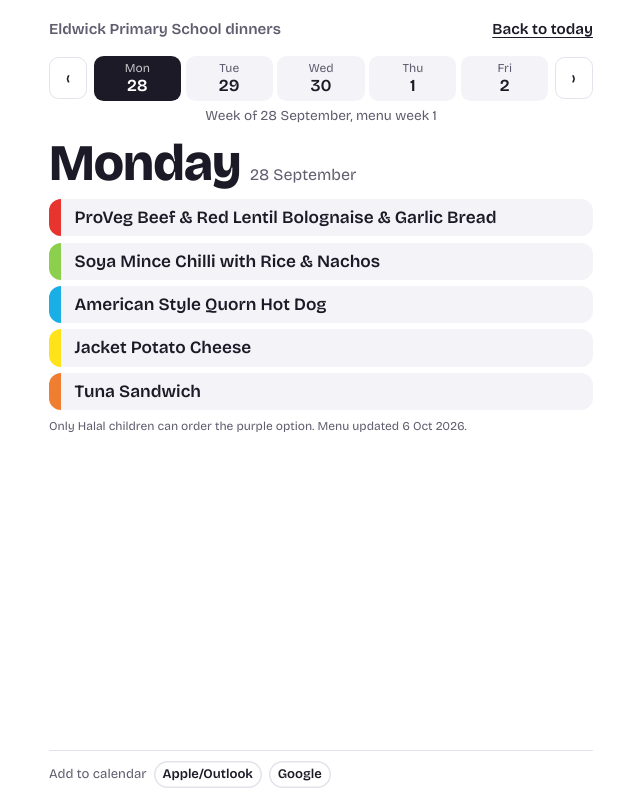
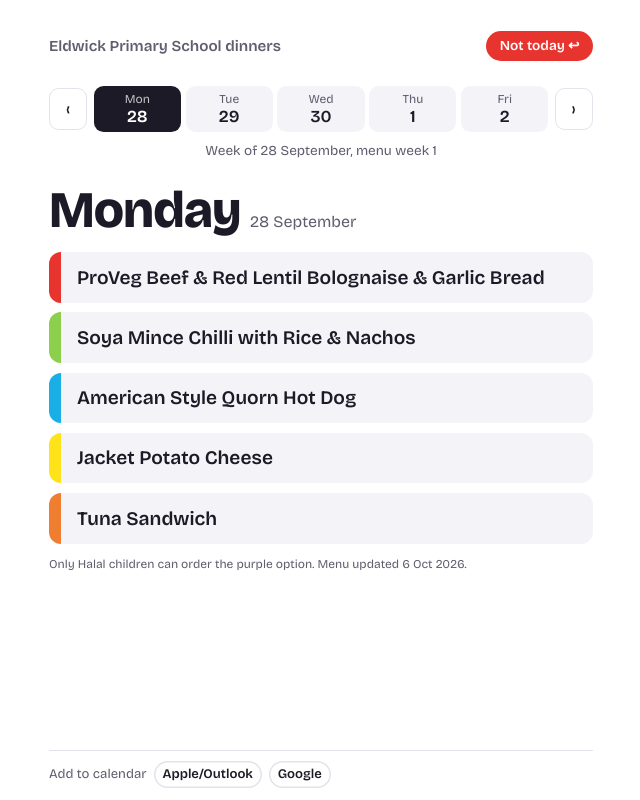
Before and after one commit to josh1c/edwick-school-dinners, a plain HTML site: page index.html in a window 1280 px wide. Both pictures are taken after a click on the button "Previous week". Shown: the whole page, without its empty margins (319-959 px from the left). Drawn offline with nearby package versions, Linux system fonts and the light colour scheme.

Commit message:
Add files via upload

```diff
--- a/index.html
+++ b/index.html
@@ -39,26 +39,29 @@
   body {
     margin: 0; background: var(--page); color: var(--ink);
     font-family: var(--font); font-size: 1.0625rem; line-height: 1.45;
-    height: 100%;
+    height: 100%; overflow: hidden; overscroll-behavior: none;
   }
+  html { overflow: hidden; overscroll-behavior: none; }
+  @supports (height: 100dvh) { html { height: 100dvh; } }
   .wrap {
     max-width: 36rem; margin: 0 auto; height: 100%;
-    padding: 0.9rem 1rem 0.75rem;
+    padding: 1.25rem 1rem 0.75rem;
     display: flex; flex-direction: column;
   }
-  main { flex: 1; min-height: 0; overflow-y: auto; }
+  main { flex: 1; min-height: 0; overflow-y: auto; overscroll-behavior: contain; touch-action: pan-y; }
 
-  header { display: flex; justify-content: space-between; align-items: baseline; gap: 1rem; }
+  header { display: flex; justify-content: space-between; align-items: center; gap: 1rem; min-height: 2.25rem; }
   .school { font-weight: 600; font-size: 0.95rem; color: var(--muted); margin: 0; }
   .today-link {
-    font: inherit; font-size: 0.95rem; font-weight: 600; color: var(--ink);
-    background: none; border: 0; padding: 0.25rem 0; cursor: pointer; text-decoration: underline;
-    text-underline-offset: 3px; white-space: nowrap;
+    flex: none; align-self: center;
+    font: inherit; font-size: 0.85rem; font-weight: 600; line-height: 1.2;
+    color: #fff; background: var(--red); border: 0; border-radius: 999px;
+    padding: 0.45rem 0.85rem; cursor: pointer; white-space: nowrap;
   }
   .today-link[hidden] { display: none; }
 
   /* Week strip: five days, the chosen one filled */
-  .weekbar { display: flex; align-items: center; gap: 0.4rem; margin: 0.7rem 0 0.3rem; }
+  .weekbar { display: flex; align-items: center; gap: 0.4rem; margin: 1rem 0 0.4rem; }
   .arrow {
     flex: none; width: 2.4rem; height: 2.6rem; border-radius: 0.6rem;
     border: 1.5px solid var(--line); background: var(--page); color: var(--ink);
@@ -120,9 +123,29 @@
   }
   .fine { color: var(--muted); font-size: 0.75rem; line-height: 1.35; margin: 0.5rem 0 0; }
 
+  /* Taller phones: use the spare height for breathing room rather than empty space at the bottom */
+  @media (min-height: 780px) {
+    .wrap { padding-top: 1.75rem; }
+    .weekbar { margin: 1.4rem 0 0.6rem; }
+    .weeklabel { margin-bottom: 1.5rem; }
+    .dayhead { margin-bottom: 1rem; }
+    .options { gap: 0.6rem; }
+    .opt div { padding: 0.85rem 1rem; }
+    .opt .name { font-size: 1.2rem; }
+    .fine { margin-top: 0.8rem; }
+  }
+  @media (min-height: 860px) {
+    .wrap { padding-top: 2.25rem; }
+    .opt div { padding: 1rem 1.1rem; }
+  }
+
   button:focus-visible, a:focus-visible { outline: 3px solid var(--blue); outline-offset: 2px; }
   @media (prefers-reduced-motion: no-preference) {
     .options.enter .opt { animation: rise 260ms ease-out both; }
+    .options.enter-next .opt { animation: from-right 220ms ease-out both; }
+    .options.enter-prev .opt { animation: from-left 220ms ease-out both; }
+    @keyframes from-right { from { opacity: 0; transform: translateX(24px); } }
+    @keyframes from-left { from { opacity: 0; transform: translateX(-24px); } }
     .options.enter .opt:nth-child(2) { animation-delay: 30ms; }
     .options.enter .opt:nth-child(3) { animation-delay: 60ms; }
     .options.enter .opt:nth-child(4) { animation-delay: 90ms; }
@@ -136,7 +159,7 @@
 <div class="wrap">
   <header>
     <p class="school" id="school">School dinners</p>
-    <button class="today-link" id="todayBtn" hidden>Back to today</button>
+    <button class="today-link" id="todayBtn" hidden aria-label="You are not viewing today. Go back to today">Not today ↩</button>
   </header>
 
   <nav class="weekbar" aria-label="Choose a day">
@@ -231,7 +254,7 @@
       const halal = o.colour === "purple" ? `<span class="tag">Halal children only</span>` : "";
       return `<li class="opt c-${esc(o.colour)}"><div><span class="name">${esc(o.name)}</span>${halal}</div></li>`;
     }).join("");
-    $("main").innerHTML = heading + `<ul class="options${animate ? " enter" : ""}">${list}</ul>` + finePrint();
+    $("main").innerHTML = heading + `<ul class="options${animate === 1 ? " enter-next" : animate === -1 ? " enter-prev" : animate ? " enter" : ""}">${list}</ul>` + finePrint();
   }
 
   function finePrint() {
@@ -241,7 +264,8 @@
     return parts.length ? `<p class="fine">${parts.join(" ")}</p>` : "";
   }
 
-  function go(d, animate = true) {
+  function go(d, animate) {
+    if (animate === undefined) animate = selected ? (d > selected ? 1 : d < selected ? -1 : true) : true;
     selected = schoolDay(d);
     history.replaceState(null, "", iso(selected) === iso(schoolDay(today())) ? location.pathname : `#${iso(selected)}`);
     render(animate);
@@ -260,10 +284,33 @@
   $("todayBtn").onclick = () => go(today());
   document.addEventListener("keydown", (e) => {
     if (!selected || e.target.closest("input, textarea")) return;
+    if (e.key === "ArrowRight") step(1);
+    if (e.key === "ArrowLeft") step(-1);
+  });
+
+  // Move one school day forwards or backwards, skipping weekends
+  function step(dir) {
     const wd = (selected.getDay() + 6) % 7;
-    if (e.key === "ArrowRight") go(wd === 4 ? addDays(selected, 3) : addDays(selected, 1));
-    if (e.key === "ArrowLeft") go(wd === 0 ? addDays(selected, -3) : addDays(selected, -1));
-  });
+    if (dir > 0) go(wd === 4 ? addDays(selected, 3) : addDays(selected, 1), 1);
+    else go(wd === 0 ? addDays(selected, -3) : addDays(selected, -1), -1);
+  }
+
+  // Swipe left/right anywhere on the page to change day.
+  // Swipes starting at the very edge are ignored so the phone's own back gesture still works.
+  let touch = null;
+  document.addEventListener("touchstart", (e) => {
+    if (!selected || e.touches.length !== 1) { touch = null; return; }
+    const t = e.touches[0];
+    touch = (t.clientX < 24 || t.clientX > window.innerWidth - 24) ? null : { x: t.clientX, y: t.clientY, at: Date.now() };
+  }, { passive: true });
+  document.addEventListener("touchend", (e) => {
+    if (!touch) return;
+    const t = e.changedTouches[0];
+    const dx = t.clientX - touch.x, dy = t.clientY - touch.y;
+    const quick = Date.now() - touch.at < 600;
+    touch = null;
+    if (quick && Math.abs(dx) > 50 && Math.abs(dx) > Math.abs(dy) * 1.5) step(dx < 0 ? 1 : -1);
+  }, { passive: true });
 
   // ---- calendar subscription links (work out this site's own address) ----
   const base = location.href.replace(/[#?].*$/, "").replace(/index\.html$/, "").replace(/\/?$/, "/");
```
